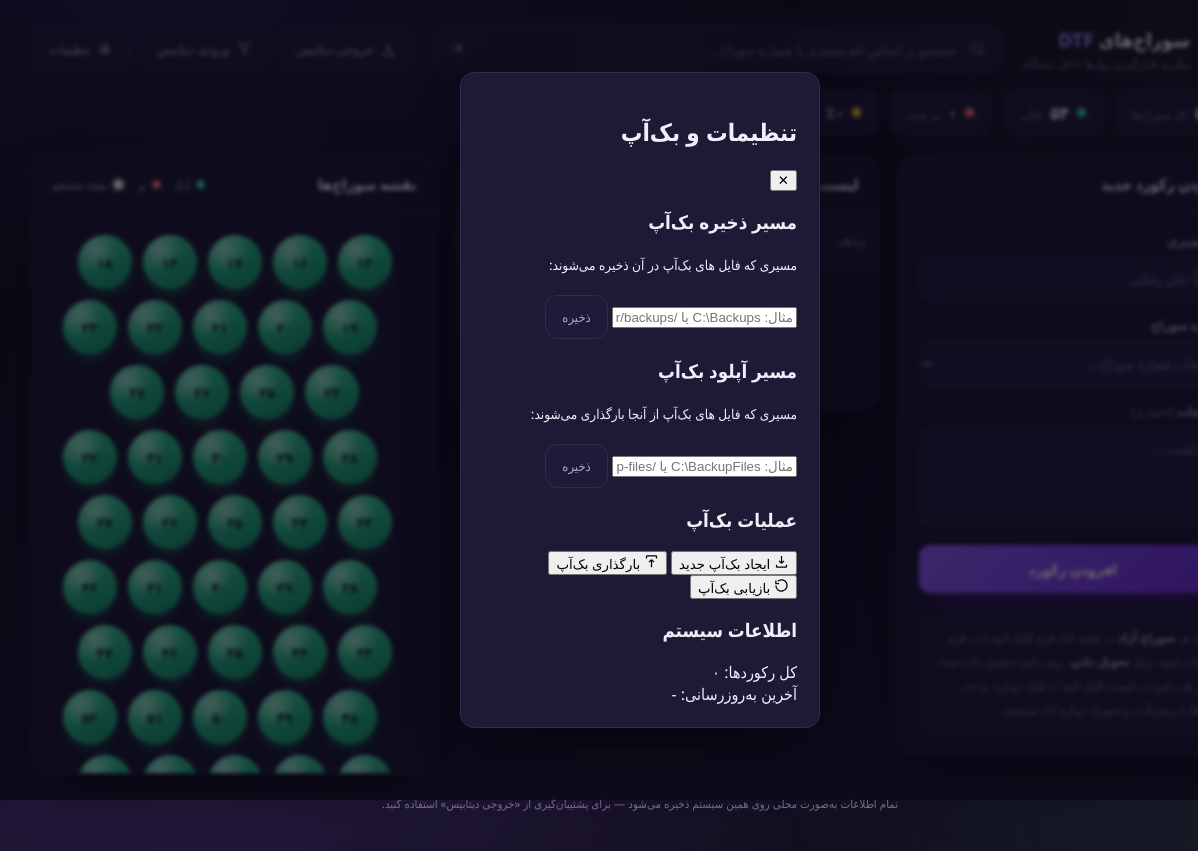
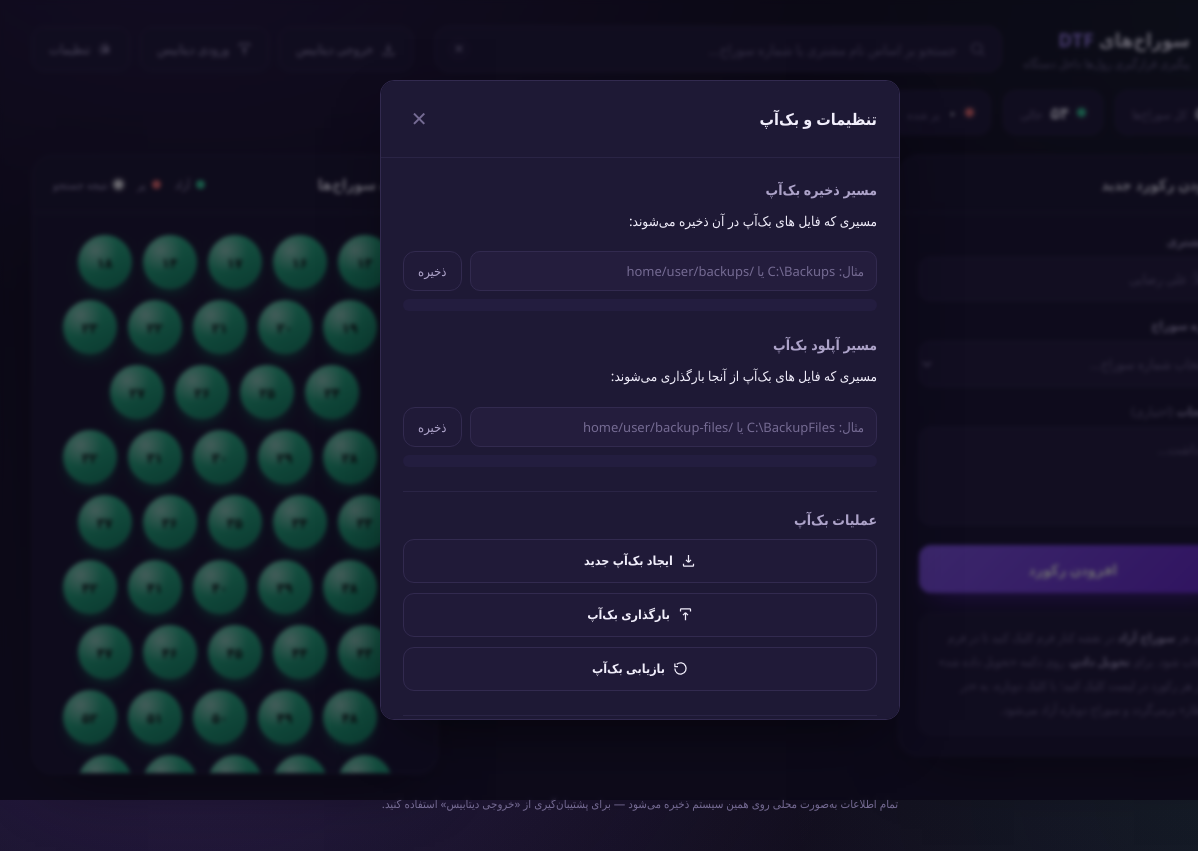
Before and after one commit to mersadn/holetracker, a plain HTML site: page index.html in a window 1280 px wide. Shown: the full height of the page, 0-1198 px from the left. Drawn offline with Linux system fonts and the light colour scheme; a small style sheet from the web is missing.

Commit message:
Update style.css

```diff
--- a/style.css
+++ b/style.css
@@ -585,6 +585,174 @@ body{
 }
 .modal-actions .ghost-btn{ height: 40px; }
 
+/* ===================== Settings Modal ===================== */
+.settings-box{
+  width: 520px;
+  max-width: 90vw;
+  max-height: 80vh;
+  overflow-y: auto;
+  padding: 0;
+}
+
+.settings-header{
+  display: flex;
+  justify-content: space-between;
+  align-items: center;
+  padding: 22px;
+  border-bottom: 1px solid var(--border-soft);
+  background: #1e1935;
+}
+.settings-header h2{
+  margin: 0;
+  font-size: 16px;
+  font-weight: 700;
+}
+
+.close-btn{
+  width: 32px; height: 32px;
+  display: grid; place-items: center;
+  border: none;
+  border-radius: 8px;
+  background: transparent;
+  color: var(--text-faint);
+  font-size: 20px;
+  cursor: pointer;
+  transition: background .15s, color .15s;
+}
+.close-btn:hover{ background: rgba(139,92,246,.1); color: var(--text); }
+
+.settings-content{
+  padding: 22px;
+}
+
+.settings-section{
+  margin-bottom: 24px;
+}
+.settings-section:last-child{ margin-bottom: 0; }
+
+.settings-section h3{
+  margin: 0 0 10px;
+  font-size: 14px;
+  font-weight: 700;
+  color: var(--text-dim);
+}
+
+.settings-help{
+  margin: 0 0 12px;
+  font-size: 12px;
+  color: var(--text-faint);
+}
+
+.settings-input-group{
+  display: flex;
+  gap: 8px;
+  margin-bottom: 8px;
+}
+
+.settings-input{
+  flex: 1;
+  height: 40px;
+  border-radius: 10px;
+  border: 1px solid var(--border);
+  background: var(--bg-input);
+  color: var(--text);
+  font-family: var(--font);
+  font-size: 13px;
+  padding: 0 12px;
+  outline: none;
+  transition: border-color .15s, box-shadow .15s;
+}
+.settings-input:focus{
+  border-color: var(--accent);
+  box-shadow: 0 0 0 4px var(--accent-glow);
+}
+.settings-input::placeholder{ color: var(--text-faint); }
+
+.settings-input-group .ghost-btn{
+  height: 40px;
+  padding: 0 14px;
+  white-space: nowrap;
+}
+
+.settings-info{
+  display: block;
+  font-size: 11.5px;
+  color: var(--text-faint);
+  margin-top: 4px;
+  padding: 6px 12px;
+  background: rgba(139,92,246,.05);
+  border-radius: 8px;
+}
+
+.settings-divider{
+  height: 1px;
+  background: var(--border-soft);
+  margin: 18px 0;
+}
+
+.settings-buttons{
+  display: grid;
+  gap: 10px;
+  grid-template-columns: 1fr 1fr;
+}
+
+.action-btn{
+  display: inline-flex;
+  align-items: center;
+  justify-content: center;
+  gap: 8px;
+  height: 44px;
+  padding: 0 14px;
+  border: 1px solid var(--border);
+  border-radius: 11px;
+  background: var(--bg-panel-soft);
+  color: var(--text);
+  font-family: var(--font);
+  font-size: 12.5px;
+  font-weight: 600;
+  cursor: pointer;
+  transition: all .15s;
+  white-space: nowrap;
+}
+.action-btn:hover{
+  border-color: var(--accent);
+  background: rgba(139,92,246,.1);
+  color: var(--text);
+}
+.action-btn:active{ transform: scale(.97); }
+
+.action-btn.backup-btn{ grid-column: 1 / -1; }
+.action-btn.upload-btn{ grid-column: 1 / -1; }
+.action-btn.restore-btn{ grid-column: 1 / -1; }
+
+.settings-info-list{
+  display: flex;
+  flex-direction: column;
+  gap: 10px;
+}
+
+.info-item{
+  display: flex;
+  justify-content: space-between;
+  align-items: center;
+  padding: 10px 12px;
+  background: rgba(139,92,246,.05);
+  border-radius: 8px;
+}
+
+.info-label{
+  font-size: 12px;
+  color: var(--text-faint);
+  font-weight: 600;
+}
+
+.info-value{
+  font-size: 13px;
+  color: var(--text-dim);
+  font-weight: 700;
+  font-variant-numeric: tabular-nums;
+}
+
 /* ===================== Print ===================== */
 @media print{
   .topbar, .stat-strip, .panel-map, .panel-form, .app-footer, .toast, .modal-overlay{ display: none !important; }
```
